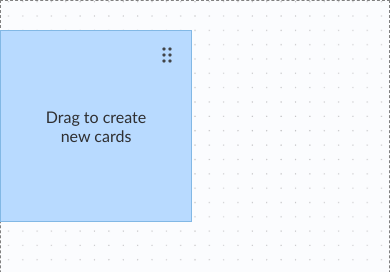
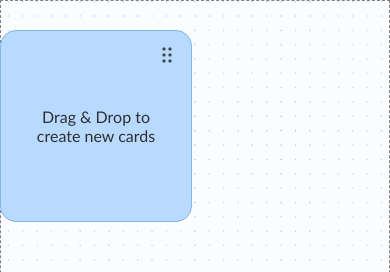
Before and after one commit to lauritisreyes/board, a React (Vite) app: page / in a window 390 px wide. Shown: the top 272 px of the page. Built offline with nearby package versions, Linux system fonts and the light colour scheme.

Commit message:
testing sensors for tablet

```diff
--- a/src/App.tsx
+++ b/src/App.tsx
@@ -1,4 +1,4 @@
-import { DndContext, DragOverlay } from '@dnd-kit/core'
+import { DndContext, DragOverlay, MouseSensor, TouchSensor, useSensor, useSensors } from '@dnd-kit/core'
 import './App.scss'
 import { useEffect, useState } from 'react'
 import { Droppable } from './components/Droppable/Droppable'
@@ -62,15 +62,36 @@ const App = () => {
         }
     }
 
-    useEffect( () => console.log('current item', currentItem), [currentItem])
-    useEffect( () => console.log('items:', items), [items])
+    const mouseSensor = useSensor(MouseSensor, {
+        activationConstraint: {
+          distance: 20,
+        }
+    })
+
+    const touchSensor = useSensor(TouchSensor, {
+        activationConstraint: {
+          delay: 250,
+          tolerance: 5,
+        }
+    })
+
+    const sensors = useSensors(
+        mouseSensor,
+        touchSensor
+    );
+
 
     const gridSize = 20;
     const snapToGridModifier = createSnapModifier(gridSize);
 
     return (
         <div className='App'>
-            <DndContext modifiers={[snapToGridModifier]} onDragEnd={handleDragEnd} onDragStart={handleDragStart}>
+            <DndContext
+                modifiers={[snapToGridModifier]}
+                onDragEnd={handleDragEnd}
+                onDragStart={handleDragStart}
+                sensors={sensors}
+            >
                 <DragOverlay modifiers={[restrictToWindowEdges]}>
                     { currentItem &&
                         <Item
@@ -89,7 +110,7 @@ const App = () => {
                             top: `30px`
                         }}
                         deleteNote={() => deleteNote('card-type-1')}
-                        description={'Drag to create new cards'}
+                        description={'Drag & Drop to create new cards'}
                     />
                 </div>
                 <Droppable id={'board'}>
--- a/src/components/Draggable/Draggable.scss
+++ b/src/components/Draggable/Draggable.scss
@@ -18,6 +18,7 @@
     justify-content: center;
     flex-direction: column;
     border: 1px solid #82B8E5;
+    border-radius: 1rem;
     text-align: center;
     color: #335a79;
     &-actions {
@@ -39,7 +40,6 @@
         color: rgb(47, 47, 49);
     }
     &-delete {
-        background-color: red;
         padding: 1rem;
         margin: 1rem 0;
         z-index: 10;
```
